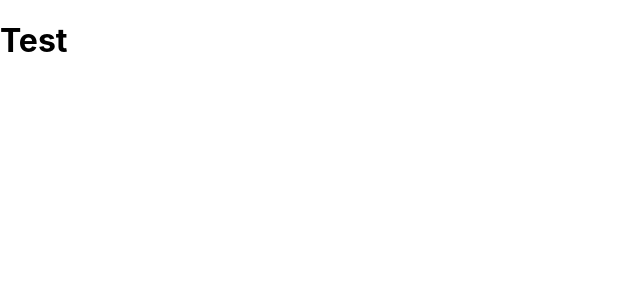
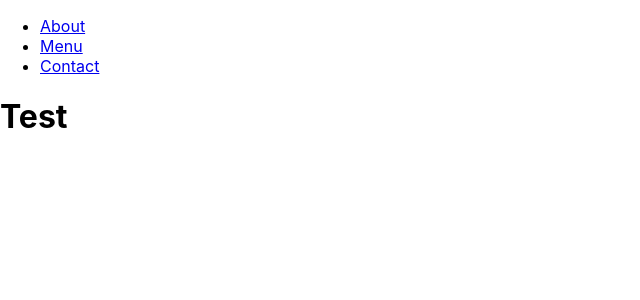
Before and after one commit to amvo24/2024-Codedex-Hackathon, a React (Create React App) app in the folder sip-n-play/: page / in a window 1280 px wide. Shown: the top 300 px of the page, without its empty margins (0-640 px from the left). Built offline with nearby package versions, Linux system fonts and the light colour scheme.

Commit message:
nav bar added but ugly

```diff
--- a/sip-n-play/src/App.js
+++ b/sip-n-play/src/App.js
@@ -2,13 +2,16 @@
 import React from 'react';
 import { Routes, Route } from 'react-router-dom';
 import HomePage from './components/casa';
+import NavBar from './components/NavBar';
 
 function App() {
   return (
+    <div className='App'>
+    <NavBar />
     <Routes>
-      {/* <Route path="/" element={<homePage />} /> */}
       <Route path="/" element={<HomePage />} />
     </Routes>
+    </div>
   );
 }
 
--- a/sip-n-play/src/components/NavBar.js
+++ b/sip-n-play/src/components/NavBar.js
@@ -1,20 +1,25 @@
-// // src/components/nav
-// import React from 'react';
-// import { Link } from 'react-router-dom';
+// src/components/NavBar.js
 
-// const Nav_Bar = () => {
-//     return (
-//         <div>
-//             <ul>
-//                 <li>
-//                     <Link to='/'> Home </Link>
-//                 </li>
-//                 <li>
-//                     <Link to='/about'> about </Link>
-//                 </li>
-//             </ul>
-//         </div>
-//     );
-// };
+import React from 'react';
+import { Link } from 'react-router-dom';
 
-// export default Nav_Bar;
+const NavBar = () => {
+  return (
+    <nav>
+      <ul>
+        <li>
+          <Link to="/about">About</Link>
+        </li>
+        <li>
+          <Link to="/Menu">Menu</Link>
+        </li>
+        <li>
+          <Link to="/Contact">Contact</Link>
+        </li>
+        {/* Add more navigation links as needed */}
+      </ul>
+    </nav>
+  );
+};
+
+export default NavBar;
```
